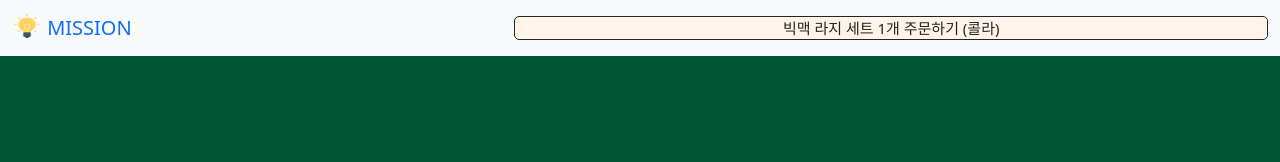
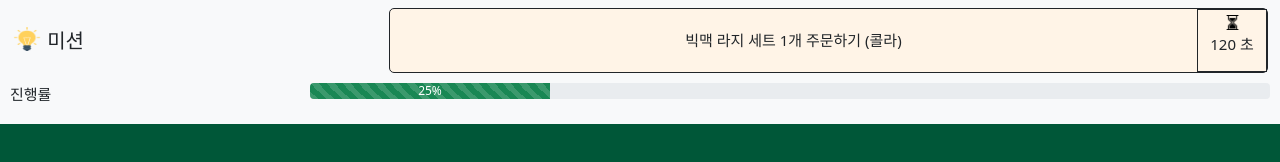
Before and after one commit to kkyh12180/HYME_Hackathon, a plain HTML site: page templates/kiosk_missionbar.html in a window 1280 px wide. Drawn offline with nearby package versions, Linux system fonts and the light colour scheme.

Commit message:
progress bar updated

```diff
--- a/templates/kiosk_missionbar.css
+++ b/templates/kiosk_missionbar.css
@@ -1,9 +1,54 @@
-.mission {
-    height: auto;
+nav{
+    align-items: center;
+}
+
+.mission-box:after{ clear: both; display: block; content: ''}
+
+.mission-box {
+    height: 100%;
     background-color: #FFF4E7;
-    width: 60%;
+    width: 70%;
     border: 1px solid;
     font-size: 15px;
     border-radius: 5px;
     text-align: center;
+    align-items: center;
+    display: flex;
 }
+
+#logo_mission {
+    width: 20%;
+}
+
+.progress-container {
+    width: 100%;
+}
+
+.progress {
+    float: right;
+    width: 75%;
+    margin: 10px;
+    margin-bottom: 0px;
+}
+
+.progress-text {
+    float: left;
+    margin: 10px;
+    width: 15%;
+    font-size: 15px;
+}
+
+.mission {
+    float: left;
+    width: 60%;
+    height: 100%;
+    margin: auto;
+}
+
+.time-box {
+    float: right;
+    width: 70px;
+    border: 1px solid;
+    height: 100%;
+    margin: auto 0;
+}
--- a/templates/kiosk_missionbar.html
+++ b/templates/kiosk_missionbar.html
@@ -12,14 +12,28 @@
 
     <nav class="navbar sticky-top bg-light">
         <div class="container-fluid">
-        <a class="navbar-brand" href="#">
-            <img src="../static/media/missionLogo.png" alt="Logo" width="30" height="24" class="d-inline-block align-text-top">
-            <span style="font-size: 20px;">MISSION</span>
-        </a>
-        <div class="mission">빅맥 라지 세트 1개 주문하기 (콜라) </div>
+            <div class="navbar-brand" id="logo_mission" href="#">
+                <img src="../static/media/missionLogo.png" alt="Logo" width="30" height="24" class="d-inline-block align-text-top">
+                <span style="font-size: 20px;">미션</span>
+            </div>
+            <div class="mission-box">
+                <p class="mission">
+                    빅맥 라지 세트 1개 주문하기 (콜라)
+                </p>
+                <div class="time-box">
+                    <img src="../static/media/sand-clock.png" alt="시계" style="width: 15px">
+                    <p class="time-left">120 초</p>
+                </div>
+            </div>
         </div>
+        <div class="progress-container">
+            <p class="progress-text">진행률</p>
+            <div class="progress">
+                <div class="progress-bar progress-bar-striped bg-success" role="progressbar" aria-label="Success striped example" style="width: 25%;" aria-valuenow="25" aria-valuemin="0" aria-valuemax="100">25%</div>
+            </div>
+        </div>
+
     </nav>
-
 
 </body>
 </html>
```
Also changed, not shown: static/media/sand-clock.png (added).
